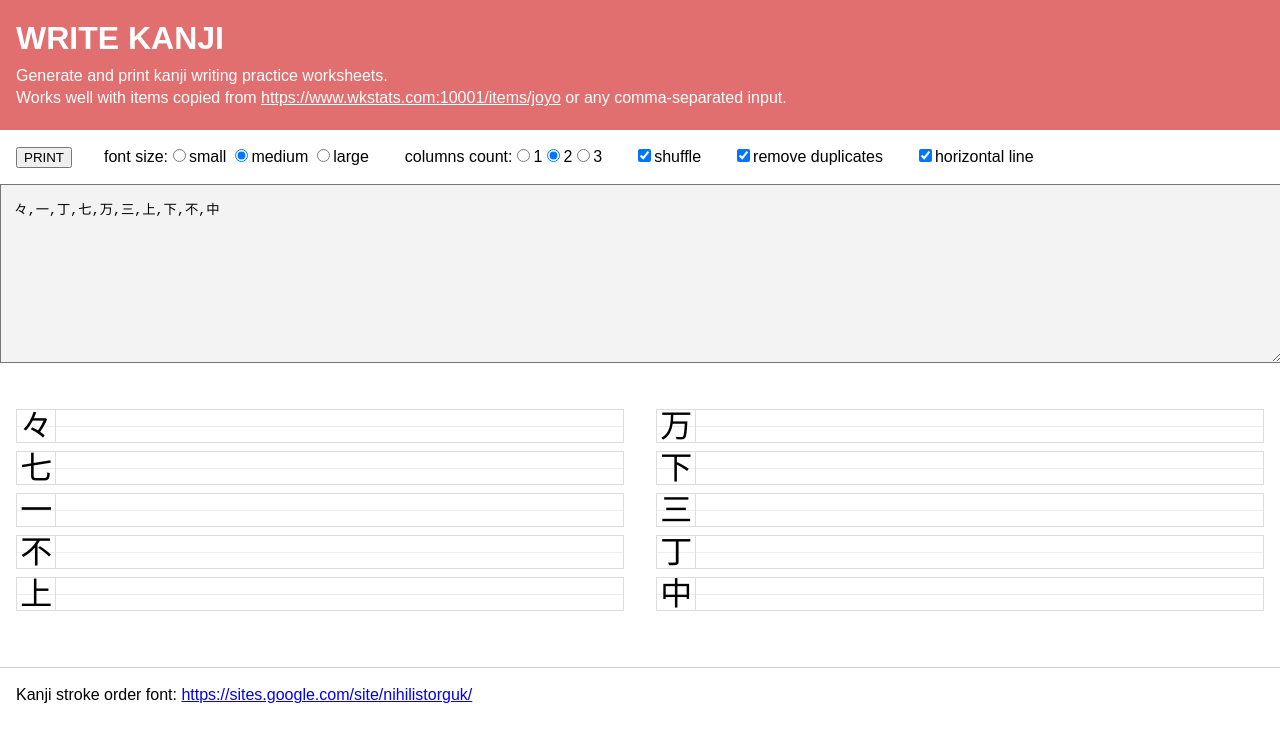
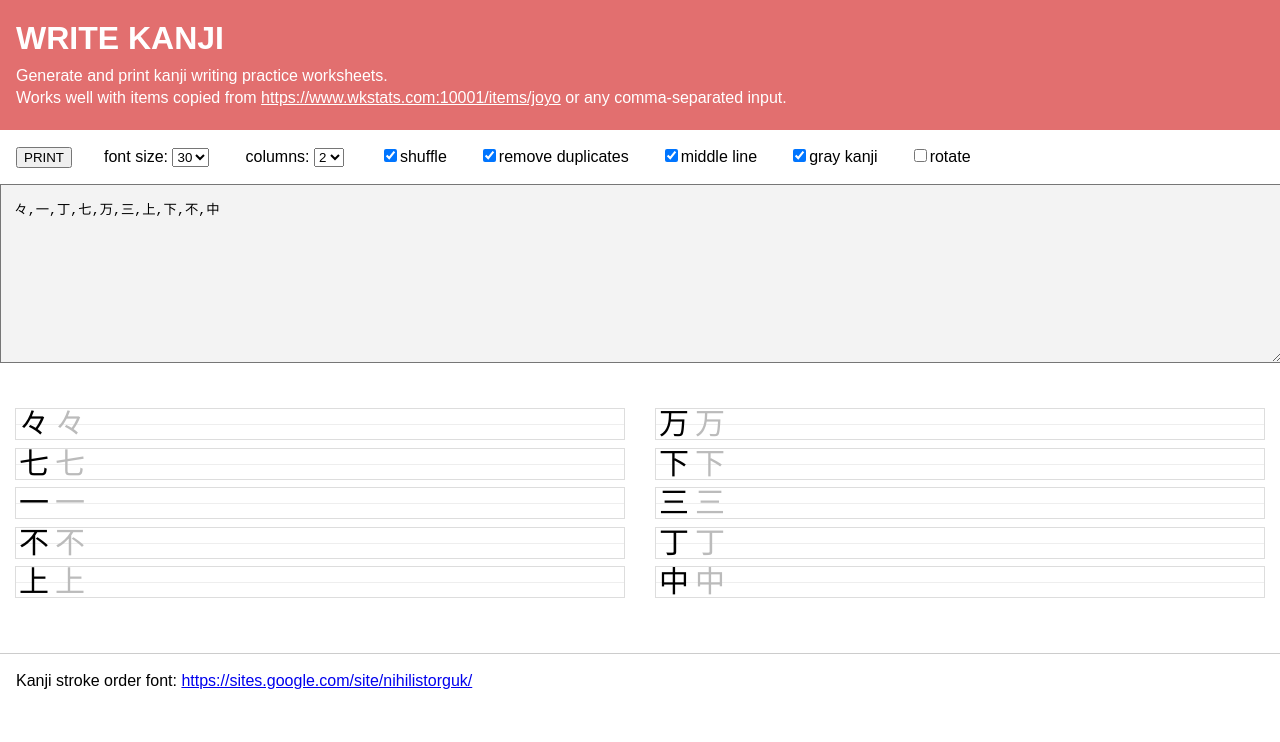
Before and after one commit to tomecko/write-kanji, a React (Create React App) app: page / in a window 1280 px wide. Shown: the top 742 px of the page. Built offline with nearby package versions, Linux system fonts and the light colour scheme; a web font is replaced by a local one.

Commit message:
Improve configurability

```diff
--- a/src/App.css
+++ b/src/App.css
@@ -47,7 +47,7 @@ header a {
   position: relative;
 }
 
-.output-line-horizontal:before {
+.output-middle-line:before {
   content: "";
   border-top: 1pt solid #eee;
   position: absolute;
@@ -59,9 +59,17 @@ header a {
 }
 
 .output-example {
-  border-right: 1px solid #ddd;
+  display: inline-block;
   padding-left: 0.1em;
   padding-right: 0.1em;
+}
+
+.output-example-gray {
+  color: #bbb;
+}
+
+.output-rotate .output-example {
+  transform: rotate(-90deg);
 }
 
 .output-placeholder {
--- a/src/App.js
+++ b/src/App.js
@@ -49,15 +49,21 @@ function App() {
         </div>
         {input
           ? <div
-              className={`output ${config.fontSize ? `font-${config.fontSize}` : ""}`}
-              style={{ columns: config.columnCount }}
+              className="output"
+              style={{ columns: config.columnCount, fontSize: `${config.fontSize}px` }}
             >
             { output.map((text, i) => (
               <p
                 key={i}
-                className={`output-line ${config.horizontalLine ? "output-line-horizontal" : ""}`}
+                className={`output-line ${
+                  config.middleLine ? "output-middle-line" : ""} ${
+                  config.rotate ? "output-rotate" : ""}`}
               >
                 <span className="output-example">{ text }</span>
+                {config.grayKanji
+                  ? <span className="output-example output-example-gray">{ text }</span>
+                  : ''
+                }
               </p>
             )) }
           </div>
--- a/src/Config.js
+++ b/src/Config.js
@@ -4,10 +4,12 @@ import './Config.css';
 function Config({ onChange }) {
   const [config, setConfig] = useState({
     columnCount: "2",
-    fontSize: "medium",
+    fontSize: 30,
+    grayKanji: true,
+    middleLine: true,
+    removeDuplicates: true,
+    rotate: false,
     shuffle: true,
-    removeDuplicates: true,
-    horizontalLine: true,
   });
   onChange(config);
 
@@ -17,39 +19,41 @@ function Config({ onChange }) {
         <button onClick={window.print} className="print">print</button>
       </p>
       <p className="config-item">
-        font size:
-        {["small", "medium", "large"].map(fontSize => (
-          <label className="config-item-label" key={fontSize}>
-            <input
+        <label className="config-item-label">
+          font size:{" "}
+          <select
             onChange={e => setConfig({ ...config, fontSize: e.target.value })}
-              type="radio"
-              name="fontSize"
-              value={fontSize}
-              checked={fontSize === config.fontSize}
-            />
+            value={config.fontSize}
+          >
+            {[10, 12, 14, 18, 24, 30, 36, 48, 60, 72, 96].map(fontSize => (
+              <option key={fontSize} value={fontSize}>
                 {fontSize}
+              </option>
+            ))}
+          </select>
         </label>
-        ))}
       </p>
       <p className="config-item">
-        columns count:
-        {["1", "2", "3"].map(columnCount => (
-          <label key={columnCount}>
-            <input
+        <label className="config-item-label">
+          columns:{" "}
+          <select
             onChange={e => setConfig({ ...config, columnCount: e.target.value })}
-              type="radio"
-              name="columnCount"
-              value={columnCount}
-              checked={columnCount === config.columnCount}
-            />
+            value={config.columnCount}
+          >
+            {["1", "2", "3", "4"].map(columnCount => (
+              <option key={columnCount} value={columnCount}>
                 {columnCount}
+              </option>
+            ))}
+          </select>
         </label>
-        ))}
       </p>
       {[
         { key: "shuffle", name: "shuffle" },
         { key: "removeDuplicates", name: "remove duplicates" },
-        { key: "horizontalLine", name: "horizontal line" },
+        { key: "middleLine", name: "middle line" },
+        { key: "grayKanji", name: "gray kanji" },
+        { key: "rotate", name: "rotate" },
       ].map(({ key, name}) => (
         <label className="config-item" key={key}>
           <input
```
Lines whose indentation alone changed are shown as unchanged.
